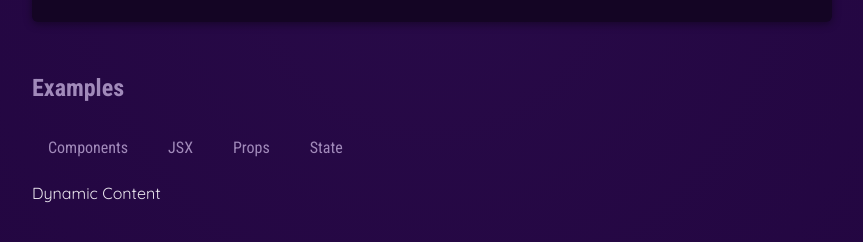
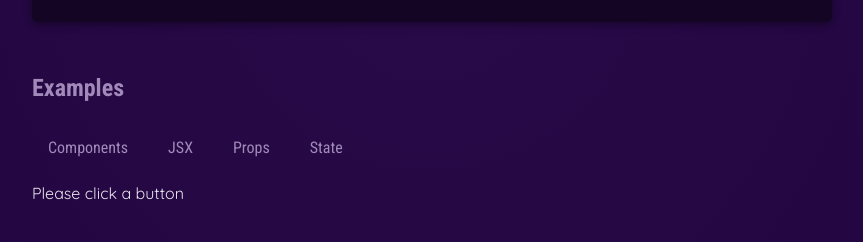
Before and after one commit to Wushengyouhan/React-Section3, a React (Vite) app: page / in a window 1280 px wide. Shown: the part 686-928 px from the top of the page, without its empty margins (208-1071 px from the left). Built offline with nearby package versions, Linux system fonts and the light colour scheme.

Commit message:
feat: 53. How NOT to Update the UI - A Look Behind The Scenes of React [Core Concept]

```diff
--- a/src/App.jsx
+++ b/src/App.jsx
@@ -4,9 +4,13 @@ import TabButton from "./components/TabButton.jsx";
 import { CORE_CONCEPTS } from "./data.js";
 
 function App() {
+  let tabContent = "Please click a button";
   function handleSelect(selectedButton) {
-    console.log(selectedButton);
+    tabContent = selectedButton;
+    console.log(tabContent);
   }
+
+  console.log("APP COMPONENT EXECUTING");
   return (
     <div>
       <Header />
@@ -34,7 +38,7 @@ function App() {
             <TabButton onSelect={() => handleSelect("props")}>Props</TabButton>
             <TabButton onSelect={() => handleSelect("state")}>State</TabButton>
           </menu>
-          Dynamic Content
+          {tabContent}
         </section>
       </main>
     </div>
--- a/src/components/TabButton.jsx
+++ b/src/components/TabButton.jsx
@@ -1,4 +1,5 @@
 export default function TabButton({ children, onSelect }) {
+  console.log("TABBUTTON COMPONENT EXECUTING");
   return (
     <li>
       <button onClick={onSelect}>{children}</button>
```
